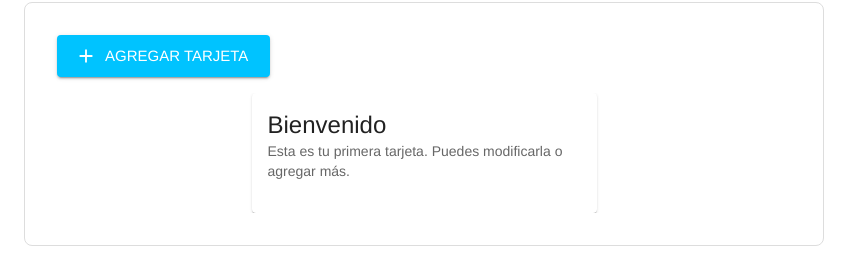
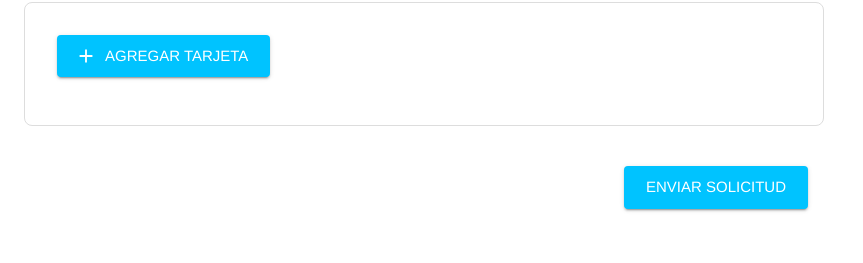
Before and after one commit to CONSYSTEC-GT/plantgup, a React (Vite) app: page /CreateTemplateCarousel in a window 1280 px wide. Shown: the part 1435-1698 px from the top of the page, without its empty margins (0-863 px from the left). Built offline with nearby package versions, Linux system fonts and the light colour scheme; sample sign-in values are in the browser's storage.

Commit message:
Update TemplateFormCarousel.jsx

```diff
--- a/src/components/TemplateFormCarousel.jsx
+++ b/src/components/TemplateFormCarousel.jsx
@@ -624,18 +624,11 @@ const TemplateFormCarousel = () => {
   }, [message, variableExamples]);
 
   //PARA LAS TARJETAS DEL CARRUSEL
-  const [cards, setCards] = useState([
-    {
-      id: 'initial-card',
-      title: 'Bienvenido',
-      description: 'Esta es tu primera tarjeta. Puedes modificarla o agregar más.',
-      buttons: []
-    }
-  ]);
+// PARA LAS TARJETAS DEL CARRUSEL
+const [cards, setCards] = useState([]); // Inicializar con array vacío en lugar de tarjeta inicial
 
 const [openCardDialog, setOpenCardDialog] = useState(false);
 const [currentCard, setCurrentCard] = useState({
-    title: '',
   description: '',
   buttons: []
 });
@@ -648,7 +641,6 @@ const TemplateFormCarousel = () => {
   setOpenCardDialog(false);
   // Reset card and upload states
   setCurrentCard({
-      title: '',
     description: '',
     buttons: []
   });
@@ -658,10 +650,9 @@ const TemplateFormCarousel = () => {
 };
 
 const handleSaveCard = () => {
-    if (currentCard.title && currentCard.description) {
+  if (currentCard.description) { // Solo verificar que tenga descripción
     const newCard = {
       id: Date.now().toString(),
-        title: currentCard.title,
       description: currentCard.description,
       mediaId: mediaId,
       imageUrl: uploadedUrl,
@@ -687,8 +678,6 @@ const TemplateFormCarousel = () => {
 };
 
 const handleRemoveCard = (cardId) => {
-    // Prevent removing the initial card
-    if (cardId === 'initial-card') return;
   setCards(cards.filter(card => card.id !== cardId));
 };
 
@@ -944,15 +933,6 @@ const TemplateFormCarousel = () => {
                 )}
 
                 <TextField
-                  label="Título"
-                  value={currentCard.title}
-                  onChange={(e) => setCurrentCard({
-                    ...currentCard,
-                    title: e.target.value
-                  })}
-                  fullWidth
-                />
-                <TextField
                   label="Descripción"
                   value={currentCard.description}
                   onChange={(e) => setCurrentCard({
```
Lines whose indentation alone changed are shown as unchanged.
